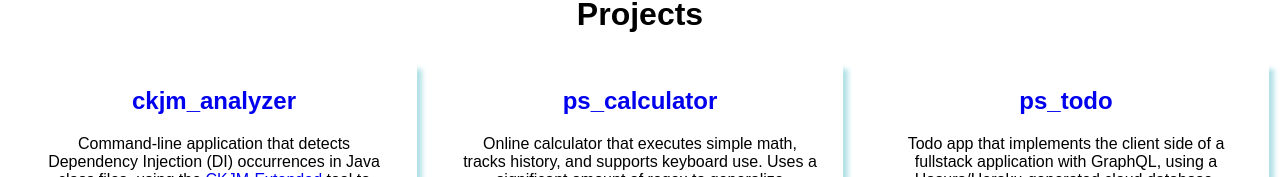
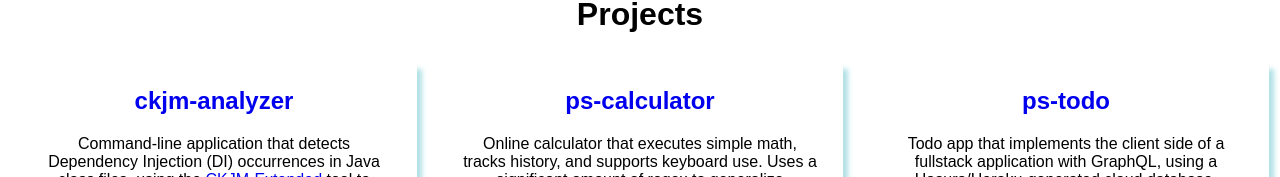
Before and after one commit to Narnian12/narnian12.github.io, a React (Create React App) app: page / in a window 1280 px wide. Shown: the part 1413-1590 px from the top of the page. Built offline with nearby package versions, Linux system fonts and the light colour scheme.

Commit message:
- Renamed projects

```diff
--- a/src/Components/Projects.tsx
+++ b/src/Components/Projects.tsx
@@ -5,7 +5,7 @@ function Projects() {
   return (
     <div className="card-layout" style={{justifyContent: "center"}}>
       <div className="card project">
-        <h2><a href="https://github.com/Narnian12/ckjm_analyzer" target="_blank" rel="noreferrer">ckjm_analyzer</a></h2>
+        <h2><a href="https://github.com/Narnian12/ckjm-analyzer" target="_blank" rel="noreferrer">ckjm-analyzer</a></h2>
         <p className="card-text">
           Command-line application that detects Dependency Injection (DI) occurrences in Java class files,
           using the <a href="http://gromit.iiar.pwr.wroc.pl/p_inf/ckjm/" target="_blank" rel="noreferrer">CKJM-Extended</a> tool to measure metrics.
@@ -13,14 +13,14 @@ function Projects() {
         <p><b>Languages/Libraries Used</b>: Rust</p>
       </div>
       <div className="card project">
-        <h2><a href="https://github.com/Narnian12/ps_calculator" target="_blank" rel="noreferrer">ps_calculator</a></h2>
+        <h2><a href="https://github.com/Narnian12/ps-calculator" target="_blank" rel="noreferrer">ps-calculator</a></h2>
         <p className="card-text">
           Online calculator that executes simple math, tracks history, and supports keyboard use. Uses a significant amount of regex to generalize computational logic.
         </p>
         <p><b>Languages/Libraries Used</b>: React, TypeScript, HTML, CSS</p>
       </div>
       <div className="card project">
-        <h2><a href="https://github.com/Narnian12/ps_todo" target="_blank" rel="noreferrer">ps_todo</a></h2>
+        <h2><a href="https://github.com/Narnian12/ps-todo" target="_blank" rel="noreferrer">ps-todo</a></h2>
         <p className="card-text">
           Todo app that implements the client side of a fullstack application with GraphQL, using a Hasura/Heroku-generated cloud database.
         </p>
```
